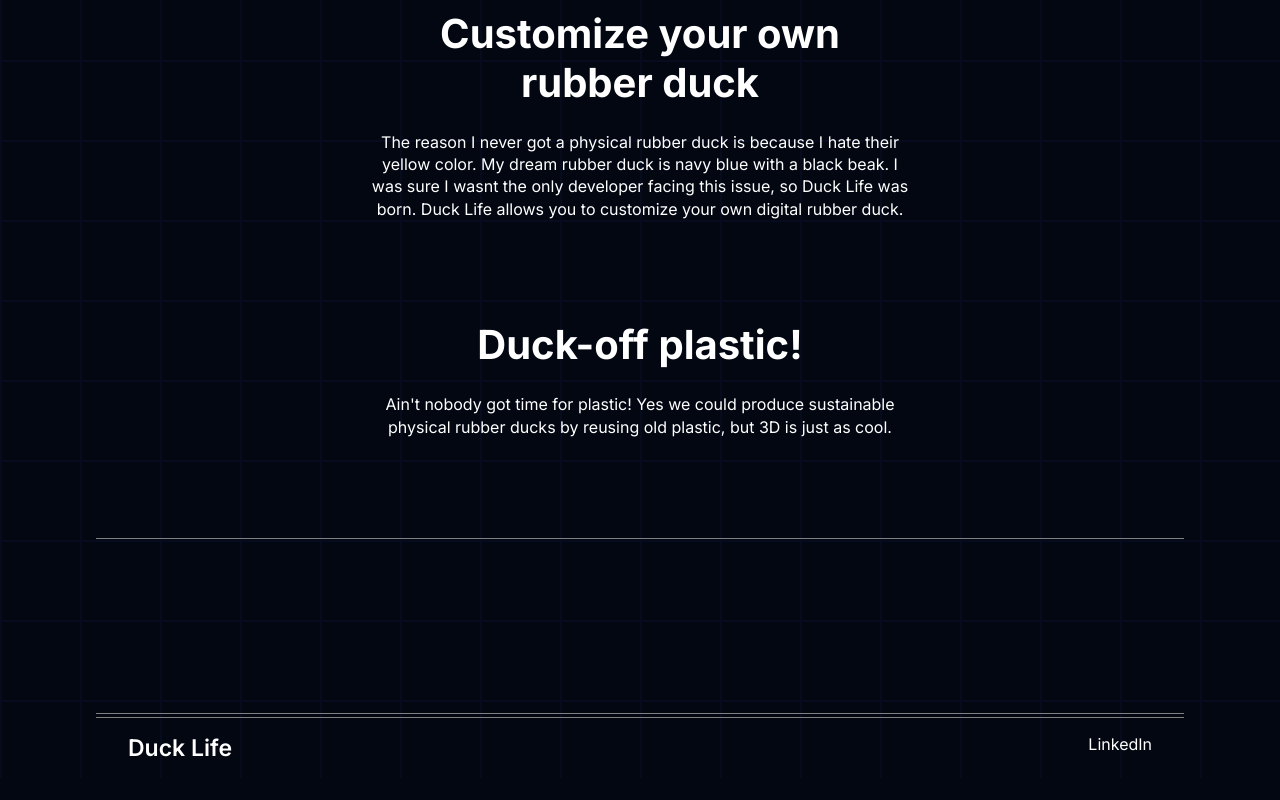
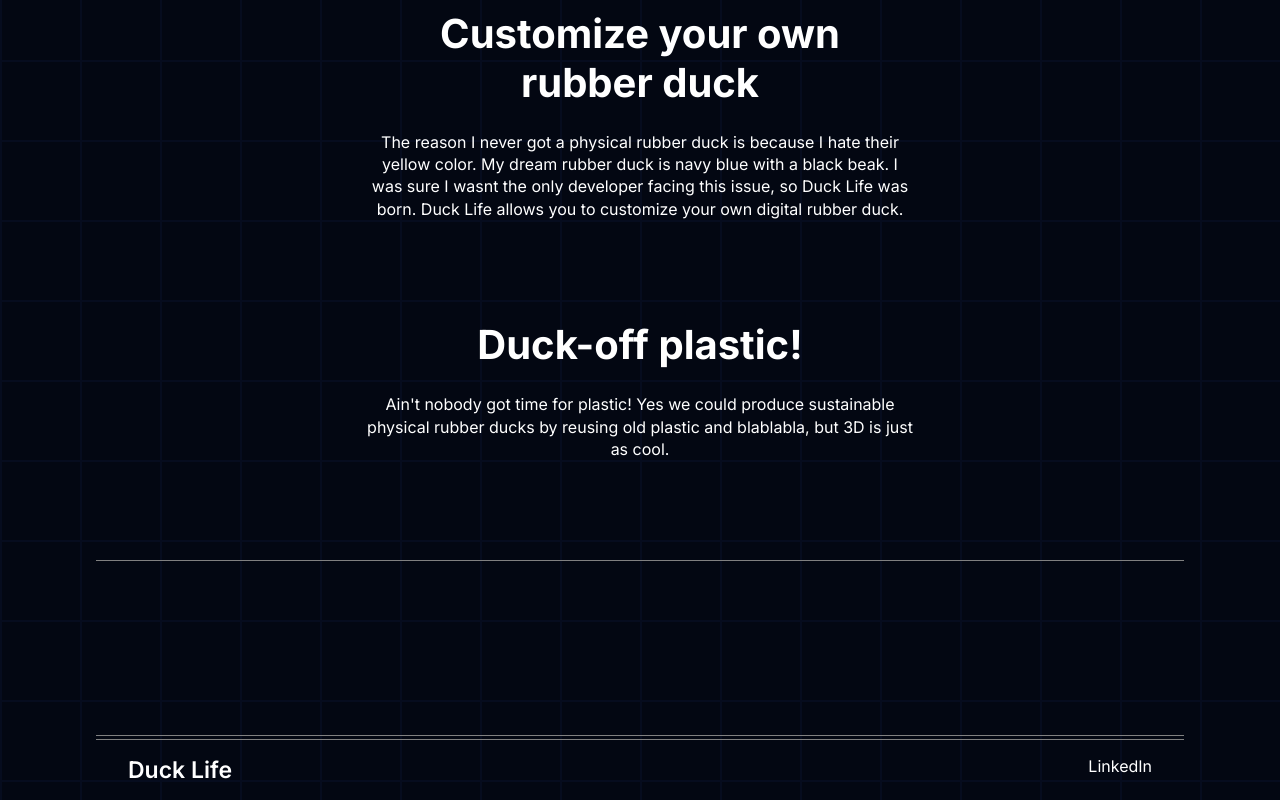
Before and after one commit to 5thAttemptCode/DevDuck, a Next.js app: page / in a window 1280 px wide. Shown: the part 1220-2020 px from the top of the page. Before the commit the page ends 1998 px from the top, so only its background shows below. Built offline with nearby package versions, Linux system fonts and the light colour scheme; no server answers.

Commit message:
fixed UI bug for hero subText

```diff
--- a/app/page.tsx
+++ b/app/page.tsx
@@ -14,7 +14,7 @@ export default function Home() {
     <main>
       <section>
         <h1 className={styles.h1}>The digital <span className={styles.span}>rubber duck</span> for developers</h1>
-        <p className={styles.p}>Every developer has the right to have a super cool rubber duck.
+        <p className={styles.p} style={{ textAlign: "center"}}>Every developer has the right to have a super cool rubber duck.
           With Duck Life you can create your personal rubber duck,
           for a better developing experience.
         </p>
@@ -33,7 +33,7 @@ export default function Home() {
       <section>
         <Headline text="Duck-off plastic!" />
         <p className={styles.p}>
-          Ain't nobody got time for plastic! Yes we could produce sustainable physical rubber ducks by reusing old plastic, but 3D is just as cool.
+          Ain't nobody got time for plastic! Yes we could produce sustainable physical rubber ducks by reusing old plastic and blablabla, but 3D is just as cool.
         </p>
       </section>
     </main>
```
